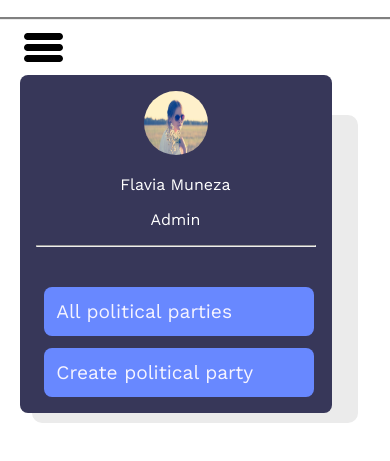
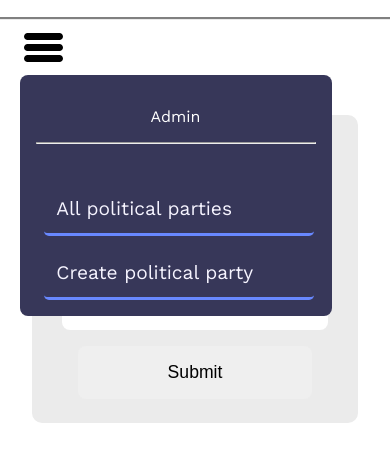
Before and after one commit to Blaise-Shyaka/Politico, a website: page templates/html/create-political-party.html in a window 390 px wide. Both pictures are taken after a click on the picture 43 px from the left and 98 px from the top of the page. Shown: the part 51-512 px from the top of the page. Drawn offline with nearby package versions, Linux system fonts and the light colour scheme.

Commit message:
Refactor burger menu display

```diff
--- a/templates/css/create-political-party.css
+++ b/templates/css/create-political-party.css
@@ -73,8 +73,8 @@ nav {
     color: #F6F4FF;
     padding: 0.8rem;
     font-size: 1.2rem;
-    border-radius: 8px;
-    background-color: #6888FF;
+    border-radius: 5px;
+    border-bottom: 3px solid #6888FF;
 }
 
 .hide {
@@ -102,12 +102,6 @@ nav {
 .profile p {
     color: #ffffff;
     font-size: 1rem;
-}
-
-#profile-picture {
-    height: 4rem;
-    width: 4rem;
-    border-radius: 50%;
 }
 
 .form {
--- a/templates/html/create-political-party.html
+++ b/templates/html/create-political-party.html
@@ -26,8 +26,6 @@
         <div class="menu">
             <div class="menu-items">
                 <div class="profile">
-                    <img src="../assets/flower-child-336658_1920.jpg" alt="profile picture" id="profile-picture">
-                    <p class="name">Flavia Muneza</p>
                     <p class="user-type">Admin</p>
                     <hr>
                 </div>
--- a/templates/scripts/create-political-party.js
+++ b/templates/scripts/create-political-party.js
@@ -1,6 +1,7 @@
 const burgerMenu = document.querySelector('#burger');
 const menuItems = document.querySelector('.menu-items');
 const viewParties = document.querySelector('#view-parties');
+const createParty = document.querySelector('#create-party');
 const navViewParties = document.querySelector('#nav-view-parties');
 const navCreateParty = document.querySelector('#nav-create-party')
 
@@ -8,6 +9,10 @@ menuItems.classList.add('hide');
 
 burgerMenu.addEventListener('click', () => {
     menuItems.classList.toggle('hide');
+});
+
+createParty.addEventListener('click', () => {
+    window.location.href='../html/create-political-party.html';
 });
 
 viewParties.addEventListener('click', () => {
```
